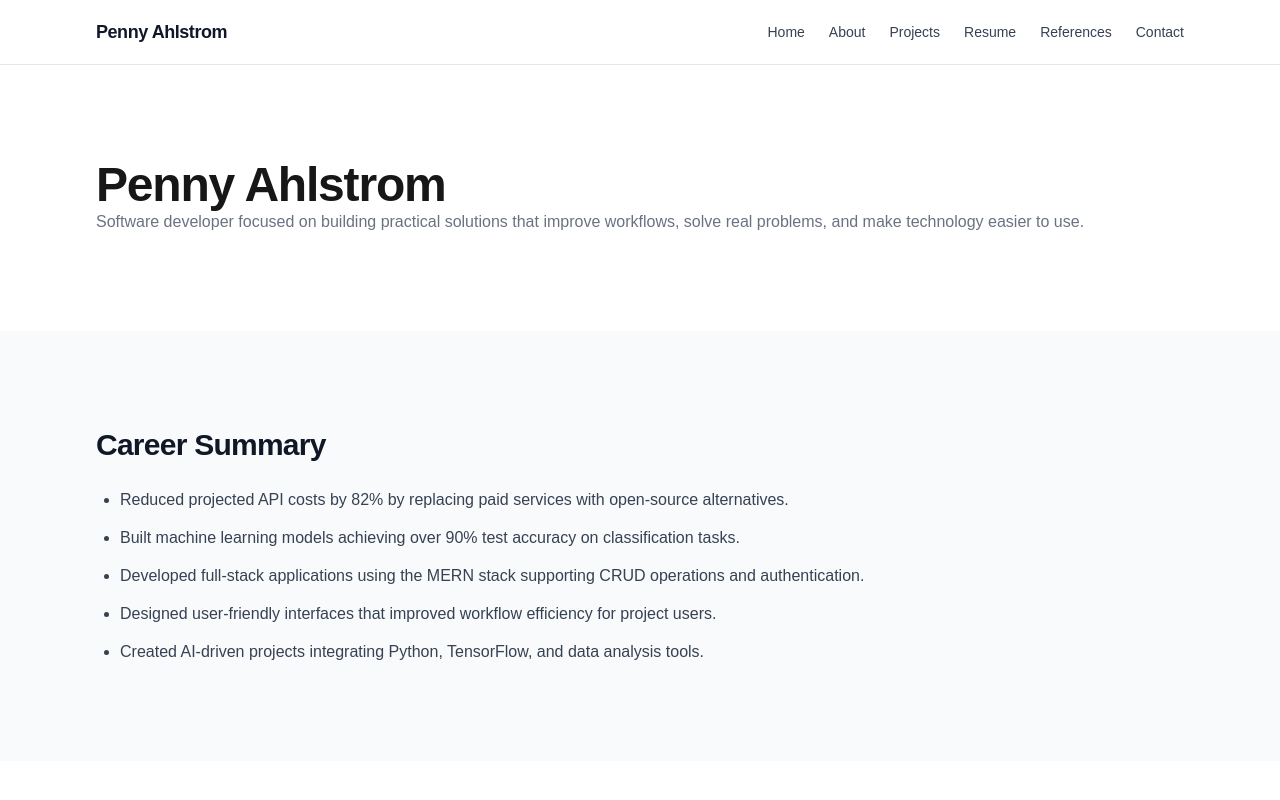
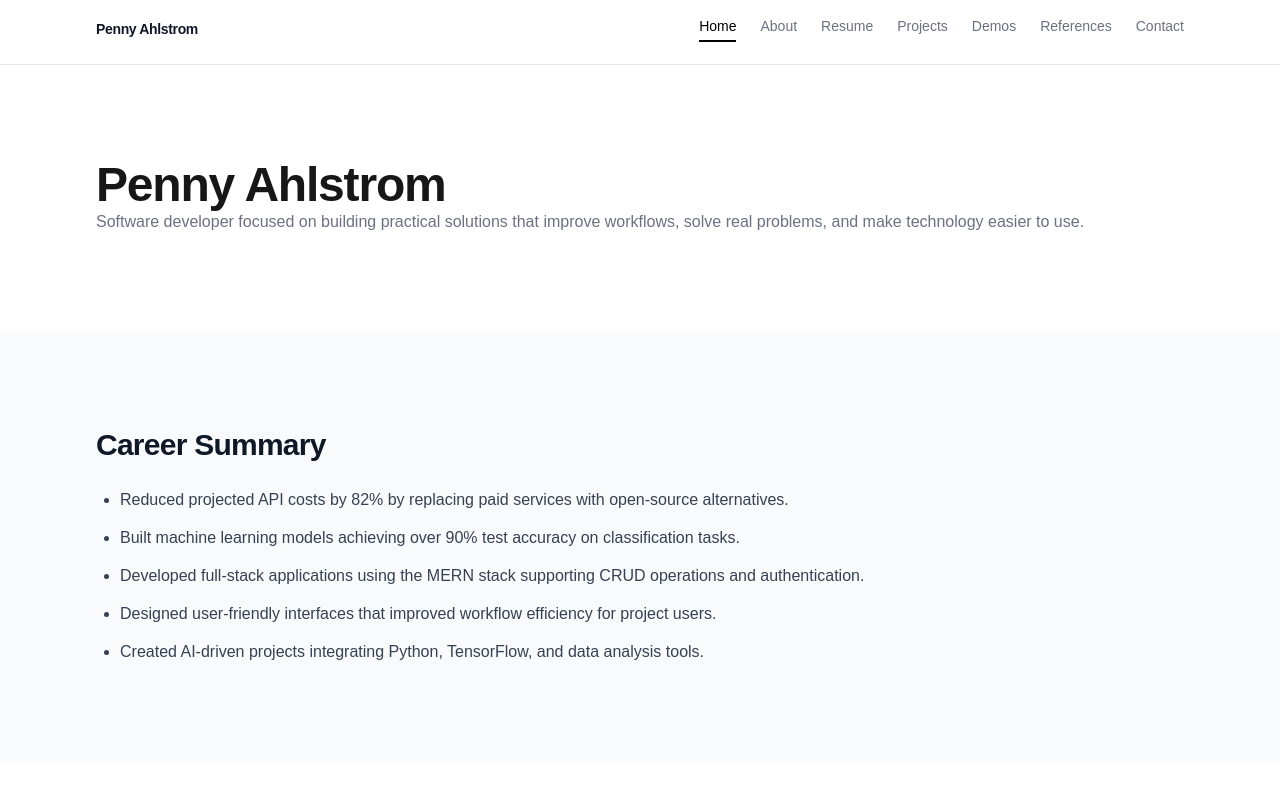
Before and after one commit to PennyAhlstrom/my-portfolio, a Next.js app: page / in a window 1280 px wide. Shown: the top 800 px of the page. Built offline with nearby package versions, Linux system fonts and the light colour scheme.

Commit message:
updated navbar to underline active tab and show collapse icon for narrow windows

```diff
--- a/components/layout/Navbar.tsx
+++ b/components/layout/Navbar.tsx
@@ -1,37 +1,90 @@
-import Link from "next/link";
+
+"use client";
+
+import { useState } from "react";
+import { usePathname } from "next/navigation";
 import Container from "./Container";
+import AppLink from "@/components/ui/AppLink";
 
 const navLinks = [
   { href: "/", label: "Home" },
   { href: "/about", label: "About" },
+  { href: "/resume", label: "Resume" },
   { href: "/projects", label: "Projects" },
-  { href: "/resume", label: "Resume" },
+  { href: "/demos", label: "Demos" },
   { href: "/references", label: "References" },
   { href: "/contact", label: "Contact" },
 ];
 
 export default function Navbar() {
+  const pathname = usePathname();
+  const [menuOpen, setMenuOpen] = useState(false);
+
+  const isActivePath = (href: string) => {
+    if (href === "/") return pathname === "/";
+    return pathname === href || pathname.startsWith(`${href}/`);
+  };
+
   return (
     <header className="border-b border-gray-200 bg-white">
-      <Container className="flex min-h-16 items-center justify-between">
-        <Link
+      <Container className="min-h-16 py-4">
+        <div className="flex items-center justify-between">
+          <AppLink
             href="/"
-          className="text-lg font-semibold tracking-tight text-gray-900"
+            className="text-lg font-semibold tracking-tight text-gray-900 hover:text-black"
           >
             Penny Ahlstrom
-        </Link>
+          </AppLink>
 
           <nav className="hidden items-center gap-6 md:flex">
-          {navLinks.map((link) => (
-            <Link
+            {navLinks.map((link) => {
+              const isActive = isActivePath(link.href);
+
+              return (
+                <AppLink
                   key={link.href}
                   href={link.href}
-              className="text-sm font-medium text-gray-700 transition hover:text-black"
+                  className={
+                    isActive
+                      ? "!text-black border-b-2 border-black pb-1"
+                      : "border-b-2 border-transparent pb-1"
+                  }
                 >
                   {link.label}
-            </Link>
-          ))}
+                </AppLink>
+              );
+            })}
           </nav>
+
+          <button
+            type="button"
+            onClick={() => setMenuOpen(!menuOpen)}
+            className="md:hidden rounded-md border border-gray-300 px-3 py-2 text-sm font-medium text-gray-700 hover:bg-gray-100"
+            aria-expanded={menuOpen}
+            aria-label="Toggle navigation menu"
+          >
+            <span className="text-base">{menuOpen ? "✕" : "☰"}</span>
+          </button>
+        </div>
+
+        {menuOpen && (
+          <nav className="mt-4 flex flex-col gap-3 border-t border-gray-200 pt-4 md:hidden">
+            {navLinks.map((link) => {
+              const isActive = isActivePath(link.href);
+
+              return (
+                <AppLink
+                  key={link.href}
+                  href={link.href}
+                  className={isActive ? "!text-black font-semibold" : ""}
+                  onClick={() => setMenuOpen(false)}
+                >
+                  {link.label}
+                </AppLink>
+              );
+            })}
+          </nav>
+        )}
       </Container>
     </header>
   );
```
Lines whose indentation alone changed are shown as unchanged.
